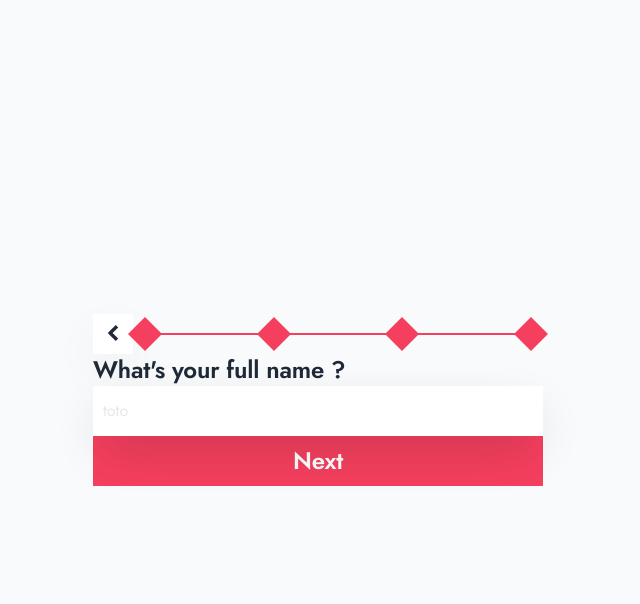
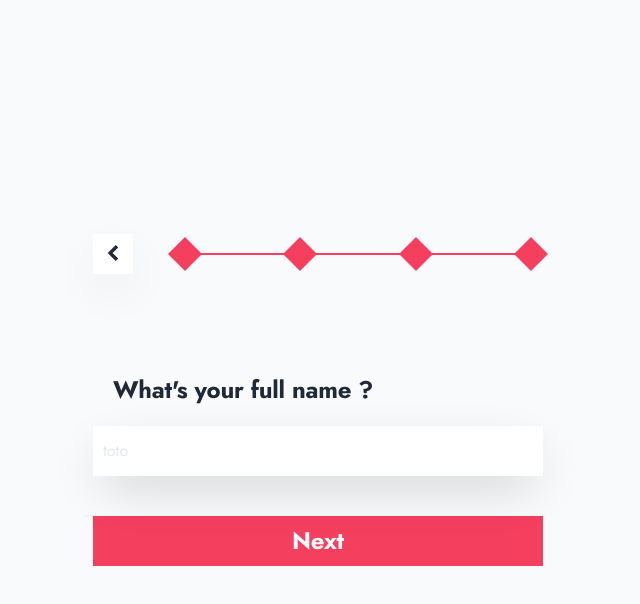
Before and after one commit to baptistehanriat/application-form, a React (Create React App) app: page / in a window 1280 px wide. Both pictures are taken after a click on the button "Start". Shown: the top 604 px of the page, without its empty margins (322-962 px from the left). Built offline with nearby package versions, Linux system fonts and the light colour scheme.

Commit message:
WIP: layout and finished questionnaire screen

```diff
--- a/src/App.tsx
+++ b/src/App.tsx
@@ -1,6 +1,6 @@
 import { cp } from 'fs'
 import React, { useState } from 'react'
-import styled from 'styled-components'
+import styled, { CSSProperties } from 'styled-components'
 import ButtonBack from './components/button/ButtonBack'
 import ButtonPrimary from './components/button/ButtonPrimary'
 import { PrettyInputBase } from './components/input/InputBase'
@@ -71,24 +71,27 @@ function App() {
     }
   }
 
+  console.log(answers)
   return (
     <Container>
       <InnerContainer>
         {questionnaireStatus === 'ready' && (
           <>
             <H1 style={{ marginBottom: 50 }}>Ready to join us ? 🚀</H1>
+            <View style={{ alignItems: 'flex-end' }}>
               <ButtonPrimary
                 label="Start"
                 onClick={() => {
                   setQuestionnaireStatus('ongoing')
                 }}
               />
+            </View>
           </>
         )}
         {questionnaireStatus === 'ongoing' && (
           <>
             <View style={{ flexDirection: 'row' }}>
-              <ButtonBack onClick={onGoBack} />
+              <ButtonBack style={{ marginRight: 40 }} onClick={onGoBack} />
               <ProgressBar questions={tenantQuestionnaire} />
             </View>
 
@@ -102,7 +105,19 @@ function App() {
         )}
         {questionnaireStatus === 'finished' && (
           <>
-            <P1>Questionnaire Finished</P1>
+            <H1>All done!</H1>
+            <P1>Here is a recap of the information you filled!</P1>
+            {Object.values(answers).map((answer) => (
+              <P1 key={answer}>{answer}</P1>
+            ))}
+            <ButtonPrimary
+              onClick={() => {
+                setQuestionnaireStatus('ready')
+                setAnswers({})
+                setIndex(0)
+              }}
+              label="Start again"
+            />
           </>
         )}
       </InnerContainer>
@@ -121,8 +136,10 @@ function QuestionField(props: QuestionFieldProps) {
   }
 
   return (
-    <View>
-      <P1>{props.question.text}</P1>
+    <View style={{ marginBottom: 40, marginTop: 100 }}>
+      <P1 style={{ marginLeft: 20, marginBottom: 20 }}>
+        {props.question.text}
+      </P1>
       <PrettyInputBase
         type="email"
         placeholder="toto"
@@ -200,7 +217,7 @@ const Container = styled(View)`
 const InnerContainer = styled(View)`
   flex: 1;
   justify-content: center;
-  width: 450px; //FIXME
+  max-width: 450px;
 `
 
 export default App
--- a/src/components/button/ButtonBack.tsx
+++ b/src/components/button/ButtonBack.tsx
@@ -3,9 +3,12 @@ import ChevronLeft from '../icon/ChevronLeft'
 import { Colors } from '../style/colors'
 import { P1 } from '../style/texts'
 
-export default function ButtonBack(props: { onClick?(): void }) {
+export default function ButtonBack(props: {
+  style?: React.CSSProperties
+  onClick?(): void
+}) {
   return (
-    <Container onClick={props.onClick}>
+    <Container style={props.style} onClick={props.onClick}>
       <ChevronLeft color={Colors.Grey800} />
     </Container>
   )
--- a/src/components/input/InputBase.tsx
+++ b/src/components/input/InputBase.tsx
@@ -28,6 +28,7 @@ export const PrettyInputBase = styled.input`
   height: 50px;
   max-width: 450px;
   border: none;
+  min-width: 450px;
   box-shadow: rgba(0, 0, 0, 0.2) 0px 18px 50px -10px;
   padding: 0 10px 0 10px;
   color: ${Colors.Grey800};
--- a/src/components/style/texts.tsx
+++ b/src/components/style/texts.tsx
@@ -12,7 +12,7 @@ export const H1 = styled.h1`
 
 export const P1 = styled.p`
   font-family: Jost;
-  font-weight: 600;
+  font-weight: 700;
   font-size: 24px;
   line-height: 130%;
   letter-spacing: -0.2px;
```
Lines whose indentation alone changed are shown as unchanged.
